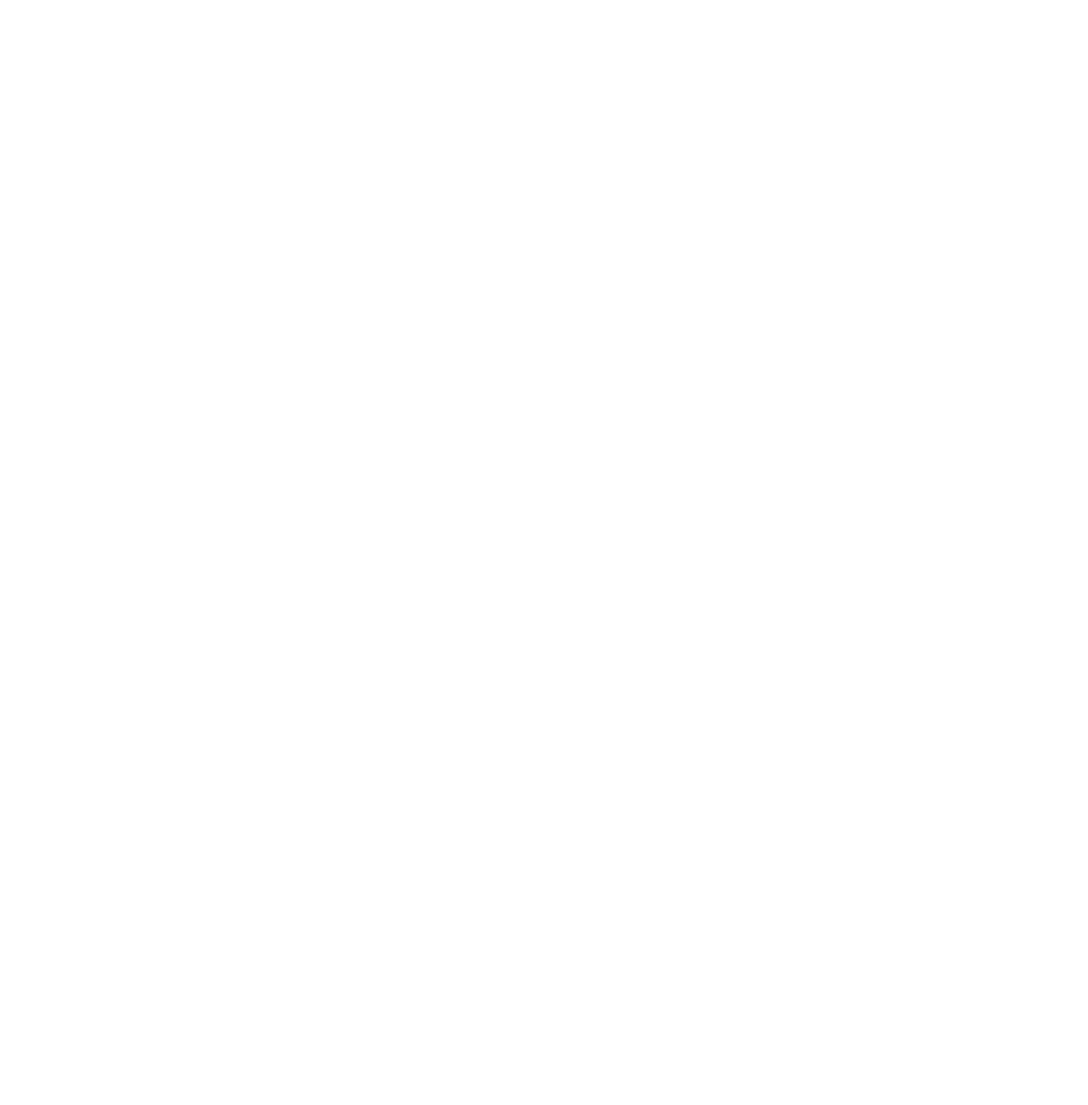
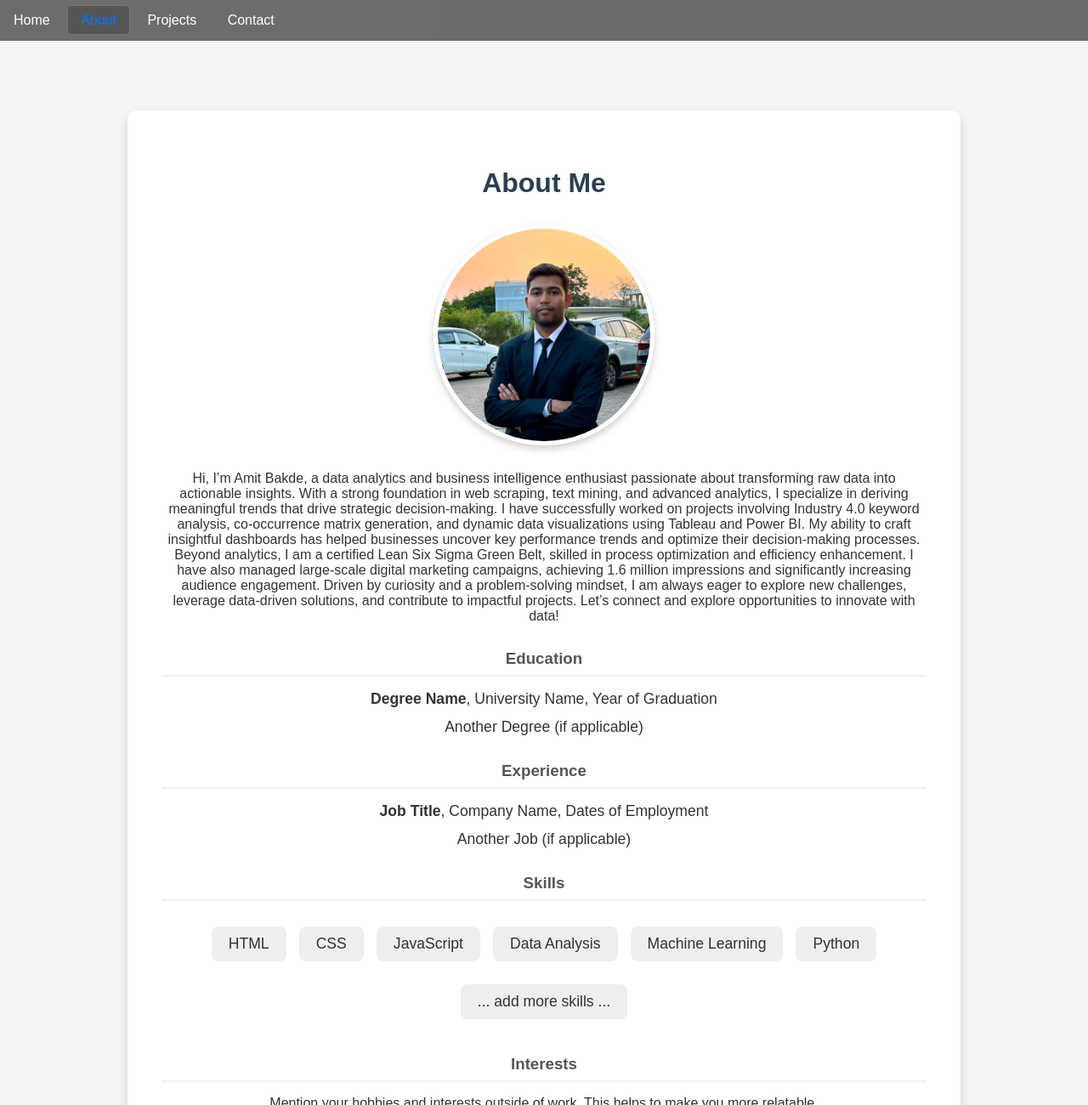
Before and after one commit to amitbakde99/amitbakde99.github.io, a plain HTML site: page about.html in a window 1280 px wide. Shown: the top 1300 px of the page at 85% size. Before the commit the page ends 800 px from the top, so only its background shows below. Drawn offline with Linux system fonts and the light colour scheme.

Commit message:
version 4.3

```diff
--- a/about.html
+++ b/about.html
@@ -0,0 +1,70 @@
+<!DOCTYPE html>
+<html lang="en">
+<head>
+    <meta charset="UTF-8">
+    <meta name="viewport" content="width=device-width, initial-scale=1.0">
+    <title>About Me</title>
+    <link rel="stylesheet" href="static/styles.css">
+    <script src="https://kit.fontawesome.com/YOUR_FA_KIT.js" crossorigin="anonymous"></script>
+</head>
+<body>
+    <nav>
+        <a href="index.html">Home</a>
+        <a href="about.html" class="active">About</a>
+        <a href="projects.html">Projects</a>
+        <a href="contact.html">Contact</a>
+    </nav>
+
+    <main>
+        <section class="about-section">
+            <div class="about-content">
+                <h2>About Me</h2>
+                <img src="static/images/profile.jpeg" alt="Your Profile Picture" class="profile-image">  <p>Hi, I’m Amit Bakde, a data analytics and business intelligence enthusiast passionate about transforming raw data into actionable insights. With a strong foundation in web scraping, text mining, and advanced analytics, I specialize in deriving meaningful trends that drive strategic decision-making.
+
+                    I have successfully worked on projects involving Industry 4.0 keyword analysis, co-occurrence matrix generation, and dynamic data visualizations using Tableau and Power BI. My ability to craft insightful dashboards has helped businesses uncover key performance trends and optimize their decision-making processes.
+
+                    Beyond analytics, I am a certified Lean Six Sigma Green Belt, skilled in process optimization and efficiency enhancement. I have also managed large-scale digital marketing campaigns, achieving 1.6 million impressions and significantly increasing audience engagement.
+
+                    Driven by curiosity and a problem-solving mindset, I am always eager to explore new challenges, leverage data-driven solutions, and contribute to impactful projects.
+
+                    Let’s connect and explore opportunities to innovate with data!</p>
+
+                <h3>Education</h3>
+                <ul>
+                    <li><strong>Degree Name</strong>, University Name, Year of Graduation</li>
+                    <li>Another Degree (if applicable)</li>
+                </ul>
+
+                <h3>Experience</h3>
+                <ul>
+                    <li><strong>Job Title</strong>, Company Name, Dates of Employment</li>
+                    <li>Another Job (if applicable)</li>
+                </ul>
+
+                <h3>Skills</h3>
+                <ul class="skills-list">
+                    <li>HTML</li>
+                    <li>CSS</li>
+                    <li>JavaScript</li>
+                    <li>Data Analysis</li>
+                    <li>Machine Learning</li>
+                    <li>Python</li>
+                    <li>... add more skills ...</li>
+                </ul>
+
+                <h3>Interests</h3>
+                <p>Mention your hobbies and interests outside of work. This helps to make you more relatable.</p>
+
+                <h3>Contact</h3>
+                <p>You can include your email address, LinkedIn profile link, or other contact information here.</p>
+            </div>
+        </section>
+    </main>
+
+    <footer>
+        <p>&copy; 2023 Your Name</p>
+    </footer>
+
+    <script src="main.js"></script>
+</body>
+</html>
--- a/static/styles.css
+++ b/static/styles.css
@@ -3,23 +3,30 @@ body {
     font-family: sans-serif;
     margin: 0;
     padding: 0;
-    background-color: #f4f4f4; /* Light background color */
-    color: #333; /* Dark text color */
+    padding-top: 50px; /* Adjust this value as needed */
+    background-color: #f4f4f4;
+    color: #333;
     display: flex;
     flex-direction: column;
-    min-height: 100vh; /* Ensure footer sticks to bottom */
+    min-height: 100vh;
 }
 
-header {
-    background-color: #333; /* Darker navigation bar */
-    color: #fff;
-    padding: 20px 0; /* Add some vertical padding */
-    text-align: center;
+/* Navigation Styles */
+
+
+nav {
+    background-color: rgba(51, 51, 51, 0.7); /* Semi-transparent dark background */
+    position: fixed; /* Fixed to the top */
+    top: 0;
+    left: 0;
+    width: 100%;
+    padding: 15px 0;
+    z-index: 2; /* Ensure it's above the hero image */
 }
 
 .header-content {
-    max-width: 960px; /* Set a maximum width for the header content */
-    margin: 0 auto; /* Center the header content */
+    max-width: 960px;
+    margin: 0 auto;
 }
 
 header h1 {
@@ -28,64 +35,91 @@ header h1 {
 
 nav ul {
     list-style: none;
-    padding: 0;
-    margin: 0;
+    padding: 10;
+    margin: 0;  /* thickens the nav bar */
 }
 
 nav li {
     display: inline;
-    margin: 0 15px;
+    margin: 0 20px;
 }
 
 nav a {
     color: #fff;
     text-decoration: none;
-    padding: 5px 10px;
+    padding: 8px 15px;
+    border-radius: 5px; /* Rounded corners for nav links */
+    transition: background-color 0.3s ease; /* Smooth transition for hover effect */
+    font-weight: 500; /* Lighter font weight */
+    transition: color 0.3s ease; /* Smooth transition for hover effect */
+    border: 1px solid transparent; /* Add a transparent border */
 }
 
-nav a:hover, nav a.active {
-    background-color: #555; /* Slightly darker on hover */
-    border-radius: 5px; /* Rounded corners on hover */
+
+nav a:hover,
+nav a.active {
+    color: #007bff; /* Highlight color on hover/active */
+    background-color: #555;
+    border-color: #777; /* Highlight border on hover/active */
 }
 
 main {
     padding: 20px;
-    flex: 1; /* Allow main content to take up available space */
+    flex: 1;
 }
 
+/* Hero Section */
 .hero {
-    background-image: url("static/images/hero.jpg"); /* Add a hero image */
+    background-image: url("images/hero.jpg");
     background-size: cover;
     background-position: center;
-    color: #de2727;
+    color: #ffffff;
     padding: 100px 0;
+    position: relative; /* For overlay */
     text-align: center;
 }
 
+
+
 .hero-content {
     max-width: 600px;
+
     margin: 0 auto;
+    z-index: 1;
 }
 
+
+
 .hero h3 {
-    font-size: 2em;
+    font-size: 2.5em; /* Increased hero title size */
     margin-bottom: 20px;
+    text-shadow: 2px 2px 4px rgba(0, 0, 0, 0.3); /* Added text shadow */
 }
 
+
 .hero p {
-    font-size: 1.2em;
+    font-size: 1.6em;
+    line-height: 1.5;
     margin-bottom: 30px;
+    text-shadow: 1px 1px 2px rgba(0, 0, 0, 0.3);
 }
 
 .cta-button {
     display: inline-block;
     background-color: #007bff;
     color: #fff;
-    padding: 10px 20px;
+    padding: 12px 25px; /* Increased button size */
     text-decoration: none;
     border-radius: 5px;
+    font-size: 1.1em; /* Slightly larger font for button */
+    transition: background-color 0.3s ease; /* Smooth transition for hover effect */
 }
 
+.cta-button:hover {
+    background-color: #0056b3; /* Darker blue on hover */
+}
+
+/* Projects Section */
 .projects-section {
     text-align: center;
     margin-top: 40px;
@@ -100,37 +134,52 @@ main {
 }
 
 .project-card {
-    width: 300px; /* Adjust as needed */
-    border: 1px solid #ddd;
-    border-radius: 5px;
-    overflow: hidden; /* Hide overflowing image */
-    box-shadow: 0 2px 5px rgba(0, 0, 0, 0.1);
-    text-decoration: none; /* Remove underline from link */
-    color: inherit; /* Inherit color from parent */
+    width: 350px; /* Increased card width */
+    border: none; /* Removed border */
+    border-radius: 8px; /* More rounded corners */
+    overflow: hidden;
+    box-shadow: 0 4px 8px rgba(0, 0, 0, 0.15); /* More prominent shadow */
+    transition: transform 0.3s ease, box-shadow 0.3s ease; /* Smooth transitions */
+}
+
+.project-card:hover {
+    transform: translateY(-5px); /* Move up slightly on hover */
+    box-shadow: 0 6px 12px rgba(0, 0, 0, 0.2); /* More prominent shadow on hover */
 }
 
 .project-card img {
     width: 100%;
-    height: auto;
-    display: block; /* Prevent image from creating extra space */
+    height: 200px; /* Set a fixed height for images */
+    object-fit: cover; /* Cover the entire area */
+    display: block;
 }
 
 .project-card h3 {
-    padding: 10px;
+    padding: 15px; /* Increased padding */
     margin: 0;
     text-align: center;
+    font-size: 1.2em; /* Slightly larger font for project titles */
+    color: #333; /* Added color to the text*/
 }
 
 .view-all-btn {
     display: inline-block;
     background-color: #007bff;
     color: #fff;
-    padding: 10px 20px;
+    padding: 12px 25px; /* Increased button size */
     text-decoration: none;
     border-radius: 5px;
     margin-top: 20px;
+    font-size: 1.1em; /* Slightly larger font for button */
+    transition: background-color 0.3s ease; /* Smooth transition for hover effect */
 }
 
+.view-all-btn:hover {
+    background-color: #0056b3; /* Darker blue on hover */
+}
+
+
+/* Footer */
 footer {
     background-color: #333;
     color: #fff;
@@ -138,3 +187,80 @@ footer {
     padding: 10px;
     margin-top: 40px;
 }
+
+/* About Section */
+.about-section {
+    padding: 60px; /* Increased padding */
+    text-align: center;
+}
+
+.about-content {
+    max-width: 900px; /* Increased max-width */
+    margin: 0 auto;
+    background-color: #fff;
+    padding: 40px; /* Increased padding */
+    border-radius: 10px; /* More rounded corners */
+    box-shadow: 0 6px 12px rgba(0, 0, 0, 0.15); /* More prominent shadow */
+}
+
+.profile-image {
+    width: 250px; /* Increased image size */
+    height: 250px;
+    border-radius: 50%;
+    object-fit: cover;
+    margin-bottom: 30px; /* Increased margin */
+    display: block;
+    margin-left: auto;
+    margin-right: auto;
+    border: 5px solid #fff;
+    box-shadow: 0 4px 8px rgba(0, 0, 0, 0.2);
+    transition: transform 0.3s ease; /* Smooth transition for hover effect */
+}
+
+.profile-image:hover {
+    transform: scale(1.05); /* Slightly enlarge on hover */
+}
+
+
+.about-content h2 {
+    margin-bottom: 30px; /* Increased margin */
+    color: #2c3e50; /* Darker heading color */
+    font-size: 2em; /* Increased heading size */
+}
+
+.about-content h3 {
+    margin-top: 30px; /* Increased margin */
+    margin-bottom: 15px;
+    color: #555;
+    border-bottom: 2px solid #eee; /* Thicker line */
+    padding-bottom: 8px; /* Increased padding */
+}
+
+.about-content ul {
+    list-style: none;
+    padding: 0;
+    margin-bottom: 25px; /* Increased margin */
+}
+
+.about-content li {
+    margin-bottom: 12px; /* Increased margin */
+    font-size: 1.1em; /* Slightly larger font */
+}
+
+.skills-list {
+    list-style: none;
+    padding: 0;
+    margin: 30px 0; /* Increased margin */
+    display: flex;
+    flex-wrap: wrap;
+    justify-content: center;
+    gap: 15px; /* Increased gap */
+}
+
+.skills-list li {
+    background-color: #eee;
+    padding: 10px 20px; /* Increased padding */
+    border-radius: 8px; /* More rounded corners */
+    font-size: 1.1em; /* Slightly larger font */
+    transition: transform 0.2s ease, background-color 0.2s ease;
+}
```
Also changed, not shown: contact.html (+25 -15 lines), index.html (+19 -3 lines), static/images/profile.jpeg (added).
